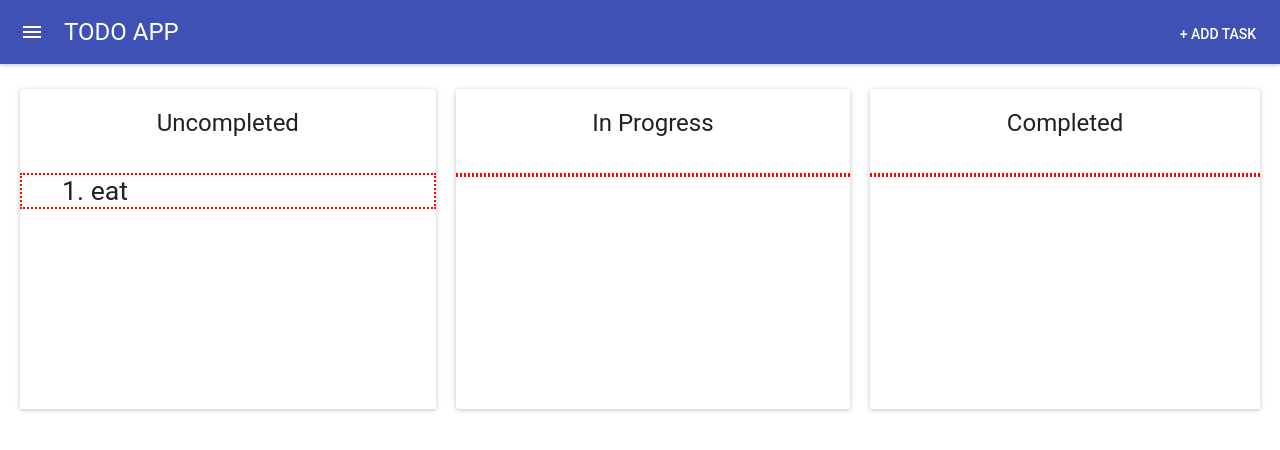
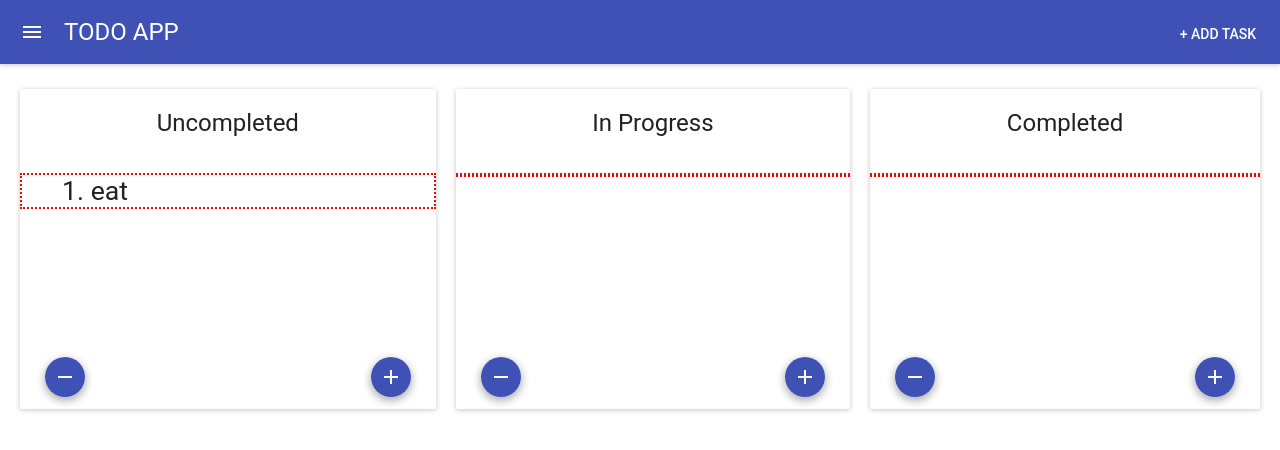
Before and after one commit to jjspetz/project-manager, a React (Create React App) app: page / in a window 1280 px wide. Shown: the top 450 px of the page. Built offline with nearby package versions, Linux system fonts and the light colour scheme; what react-tap-event-plugin would draw is missing.

Commit message:
add possible buttons

```diff
--- a/src/components/column.jsx
+++ b/src/components/column.jsx
@@ -1,9 +1,11 @@
 import React, { Component } from 'react';
 import {Card, CardTitle} from 'material-ui/Card';
+import FloatingActionButton from 'material-ui/FloatingActionButton';
+import ContentAdd from 'material-ui/svg-icons/content/add';
+import ContentMinus from 'material-ui/svg-icons/content/remove';
 import Task from './task';
 
 class Column extends Component {
-
   render() {
     return (
       <Card className='card'>
@@ -14,6 +16,12 @@
             <Task task={task.name} />
             : null)}
         </ol>
+        <FloatingActionButton mini={true} className='minus button'>
+          <ContentMinus />
+        </FloatingActionButton>
+        <FloatingActionButton mini={true} className='add button'>
+          <ContentAdd />
+        </FloatingActionButton>
       </Card>
     );
   }
--- a/src/components/todo.css
+++ b/src/components/todo.css
@@ -5,6 +5,7 @@
 }
 
 .card {
+  position: relative;
   margin-top: 25px;
   margin-right: 20px;
   flex: 1 1 auto;
@@ -18,8 +19,19 @@
   list-style-position: inside;
   text-align: left;
   border: 2px dotted red;
+  margin-bottom: 60px;
 }
 
 li {
   font-size: 20pt;
 }
+.button {
+  position: absolute;
+  bottom: 12px;
+}
+.add {
+  right: 25px;
+}
+.minus {
+  left: 25px;
+}
```
